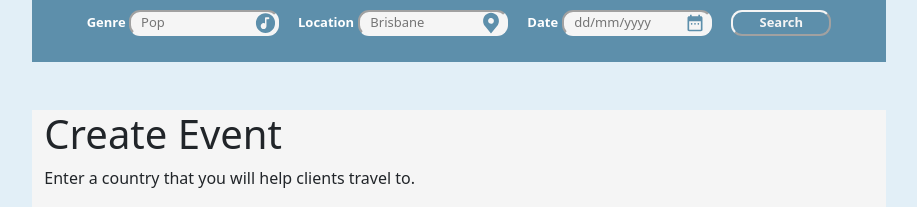
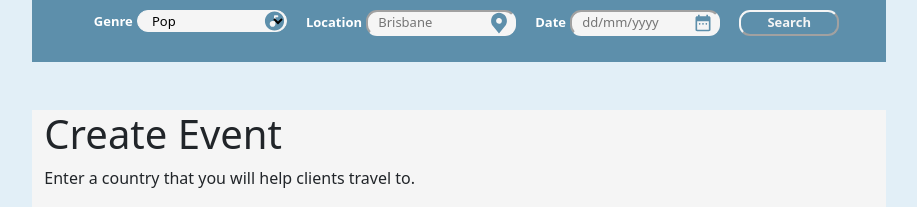
Before and after one commit to Alisha5905/IAB207A3, a Flask app: page /events/create in a window 1280 px wide. Shown: the part 71-278 px from the top of the page, without its empty margins (181-1098 px from the left). Run offline with Flask 3, Linux system fonts and the light colour scheme; a user stored in the database is signed in; some libraries are stand-ins or nearby versions.

Commit message:
changed genre search bar into dropdown

```diff
--- a/musimate/templates/base.html
+++ b/musimate/templates/base.html
@@ -89,12 +89,17 @@
        <!-- Event search bar -->
        <div class="searchBar">
          <form>
-            <div class="d-flex justify-content-between">
-               <div class="input-group" style="justify-content: center;">
-                  <div>
-                     <lable for="Genre" style="color:white; font-size:small; font-weight: bold;">Genre </label>
-                        <input class="searchInput" type="text" id="Genre" placeholder="Pop">
-                  </div>
+           <div class="d-flex justify-content-between">
+             <div class="input-group" style="justify-content: center;">
+               <div>
+                 <label for="Genre" style="color:white; font-size:small; font-weight: bold;">Genre </label>
+                 <select class="searchInput" id="Genre">
+                   <option value="pop">Pop</option>
+                   <option value="classical">Classical</option>
+                   <option value="rock">Rock</option>
+                   <option value="jazz">Jazz</option>
+                 </select>
+               </div>
                   <div>
                      <label for="Location"
                         style="color:white; font-size:small; font-weight: bold;">Location</label>
```
